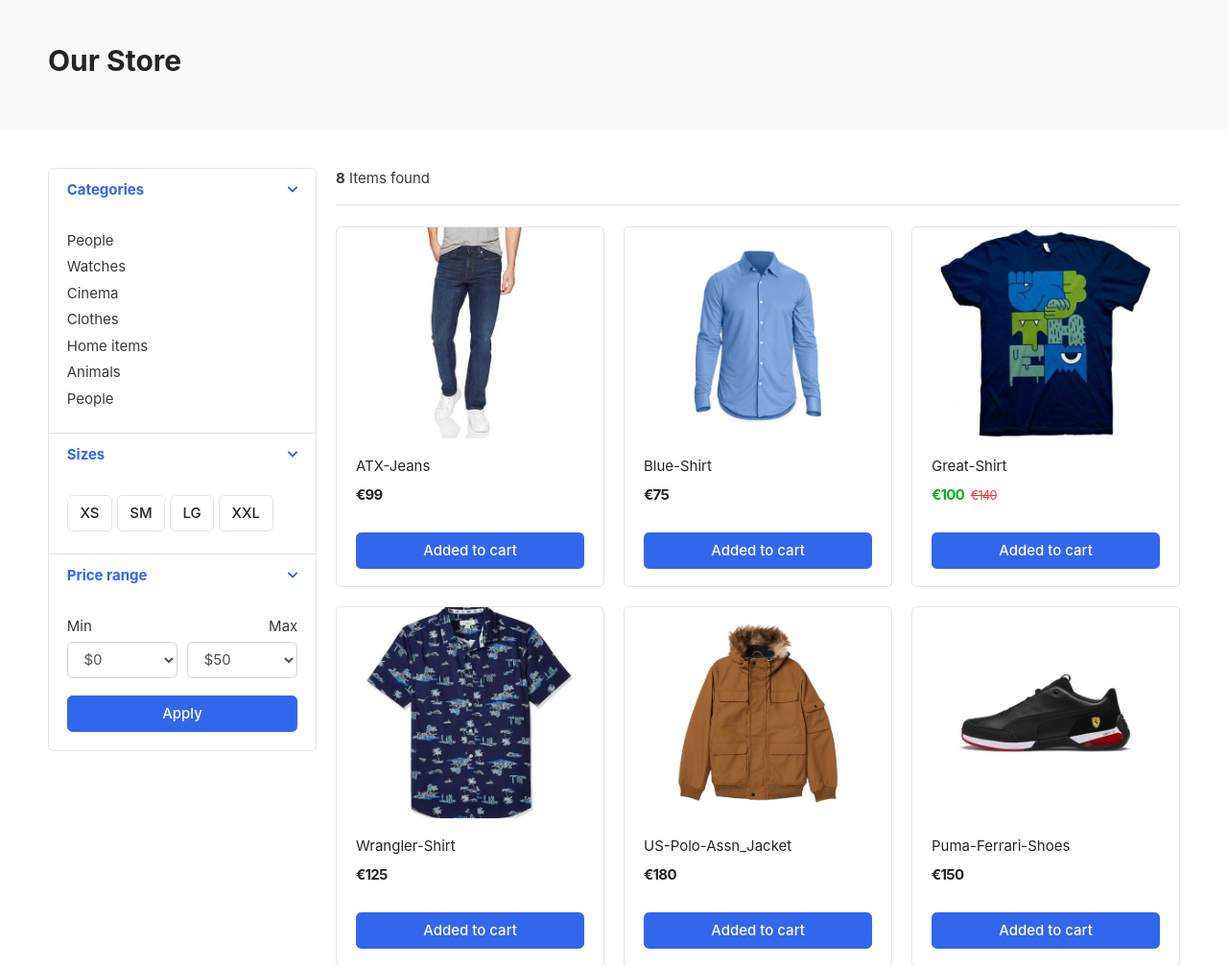
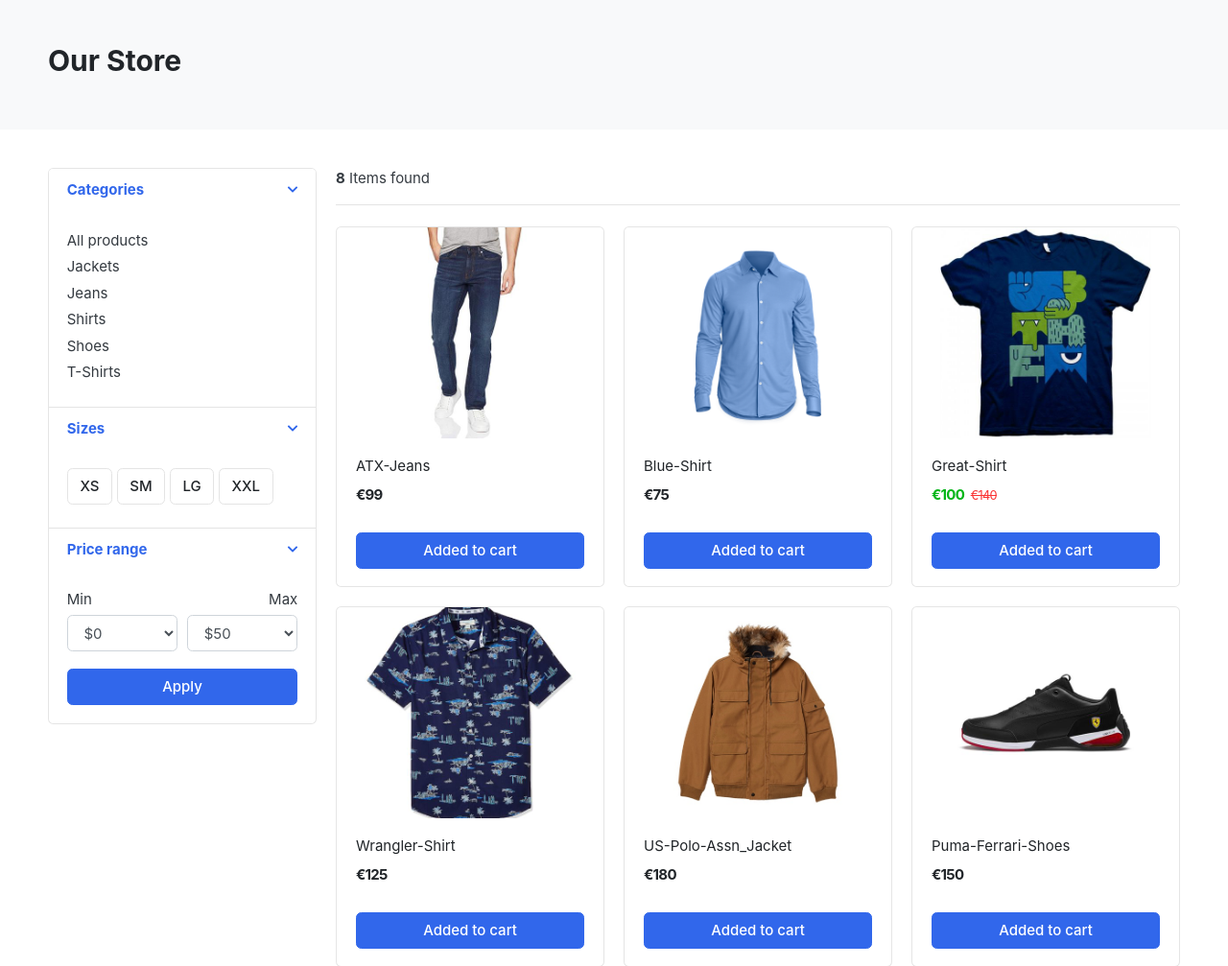
Before and after one commit to PedroCristo/E-commerce-django-udemy-course, a Django app: page /products/ in a window 1280 px wide. Shown: the part 119-1126 px from the top of the page at 96% size. Run offline with Django 3.2, Linux system fonts and the light colour scheme; data comes from the database, SQL or seed files in the repository; some libraries are stand-ins or nearby versions; some web fonts are replaced.

Commit message:
Add context processor to display categories globaly

```diff
--- /dev/null
+++ b/category/context_processors.py
@@ -0,0 +1,6 @@
+from .models import Category
+
+
+def menu_links(request):
+    links = Category.objects.all()
+    return dict(links=links)
--- a/category/models.py
+++ b/category/models.py
@@ -12,5 +12,8 @@ class Category(models.Model):
         verbose_name = 'category'
         verbose_name_plural = 'categories'
 
+    def get_url(self):
+        return reverse('products_by_category', args=[self.slug])
+
     def __str__(self):
         return self.category_name
--- a/greatkart/settings.py
+++ b/greatkart/settings.py
@@ -65,6 +65,7 @@ TEMPLATES = [
                 'django.template.context_processors.request',
                 'django.contrib.auth.context_processors.auth',
                 'django.contrib.messages.context_processors.messages',
+                'category.context_processors.menu_links'
             ],
         },
     },
--- a/products/urls.py
+++ b/products/urls.py
@@ -2,7 +2,7 @@ from django.urls import path
 from . import views
 
 urlpatterns = [
-    path('', views.products,  name='products/'),
+    path('', views.products,  name='products'),
     path('<slug:category_slug>/',
          views.products,  name='products_by_category'),
 ]
--- a/products/views.py
+++ b/products/views.py
@@ -1,4 +1,4 @@
-from django.shortcuts import render, get_object_or_404
+from django.shortcuts import render, get_object_or_404,  redirect
 from .models import Product
 from category.models import Category
 
--- a/templates/includes/navbar.html
+++ b/templates/includes/navbar.html
@@ -35,12 +35,10 @@
                     <i class="fa fa-bars"></i> All category
                 </button>
                 <div class="dropdown-menu">
-                    <a class="dropdown-item" href="#">Machinery / Mechanical Parts / Tools </a>
-                    <a class="dropdown-item" href="#">Consumer Electronics / Home Appliances </a>
-                    <a class="dropdown-item" href="#">Auto / Transportation</a>
-                    <a class="dropdown-item" href="#">Apparel / Textiles / Timepieces </a>
-                    <a class="dropdown-item" href="#">Home & Garden / Construction / Lights </a>
-                    <a class="dropdown-item" href="#">Beauty & Personal Care / Health </a>
+                    <a class="dropdown-item" href="{% url 'products' %}">All products</a>
+                    {% for category in links %}
+                    <a class="dropdown-item" href="{{ category.get_url }}">{{ category.category_name }}</a>
+                    {% endfor %}
                 </div>
             </div>  <!-- category-wrap.// -->
         </div> <!-- col.// -->
@@ -49,7 +47,6 @@
             <form action="#" class="search">
                 <div class="input-group w-100">
                     <input type="text" class="form-control" style="width:60%;" placeholder="Search">
-
                     <div class="input-group-append">
                       <button class="btn btn-primary" type="submit">
                         <i class="fa fa-search"></i>
--- a/templates/products/products.html
+++ b/templates/products/products.html
@@ -27,17 +27,12 @@
             </header>
             <div class="filter-content collapse show" id="collapse_1">
                 <div class="card-body">
-
                     <ul class="list-menu">
-                    <li><a href="#">People  </a></li>
-                    <li><a href="#">Watches </a></li>
-                    <li><a href="#">Cinema  </a></li>
-                    <li><a href="#">Clothes  </a></li>
-                    <li><a href="#">Home items </a></li>
-                    <li><a href="#">Animals</a></li>
-                    <li><a href="#">People </a></li>
+                        <li><a href="{% url 'products' %}">All products</a></li>
+                        {% for category in links %}
+                    <li><a href="{{ category.get_url }}">{{ category.category_name }}</a></li>
+                    {% endfor %}
                     </ul>
-
                 </div> <!-- card-body.// -->
             </div>
         </article> <!-- filter-group  .// -->
```
